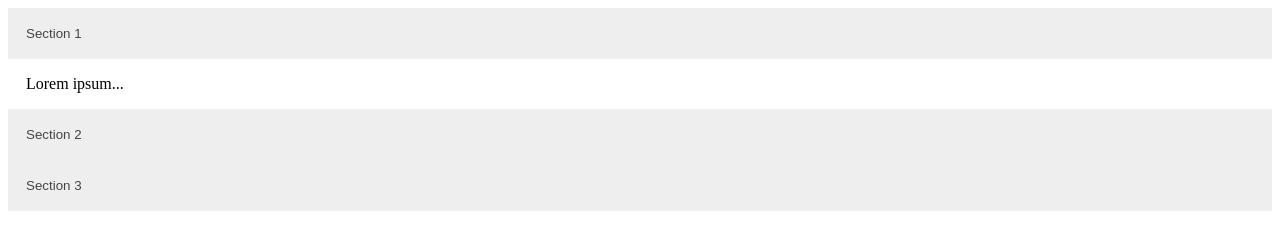
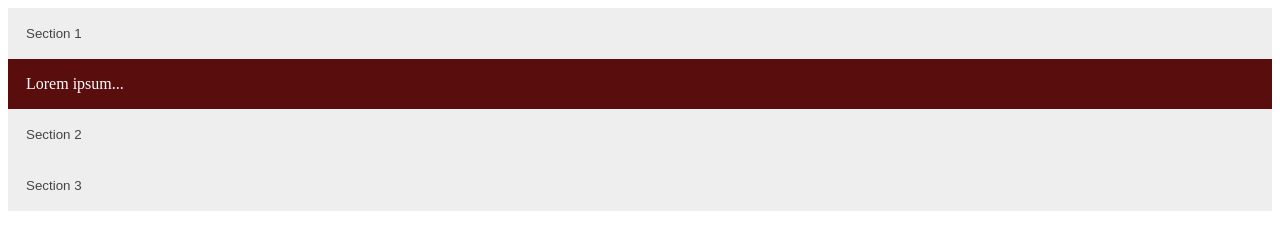
Before and after one commit to RudakovIlya/js_nepomnyashchiy, a plain HTML site: page 06_DOM_API/01_DOM/index.html in a window 1280 px wide. Both pictures are taken after a click on the button "Section 1". Drawn offline with Linux system fonts and the light colour scheme.

Commit message:
feat: add transition property for accordion

```diff
--- a/06_DOM_API/01_DOM/index.html
+++ b/06_DOM_API/01_DOM/index.html
@@ -26,13 +26,16 @@
 
     /* Style the accordion panel. Note: hidden by default */
     .panel {
+      color: white;
       padding: 0 18px;
-      background-color: white;
-      display: none;
+      background-color: #5a0d0d;
+      height: 0px;
       overflow: hidden;
+      transition: all 0.3s ease;
     }
+
     .panel.show {
-      display: block;
+      height: 50px;
     }
   </style>
 </head>
```
